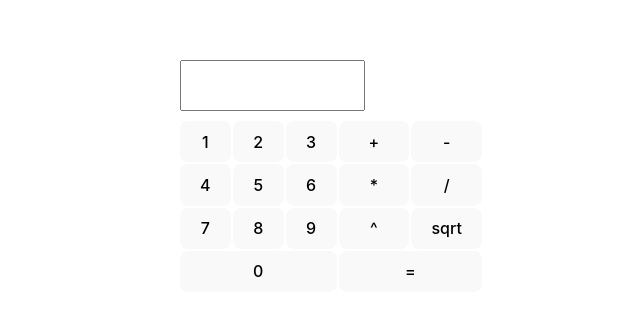
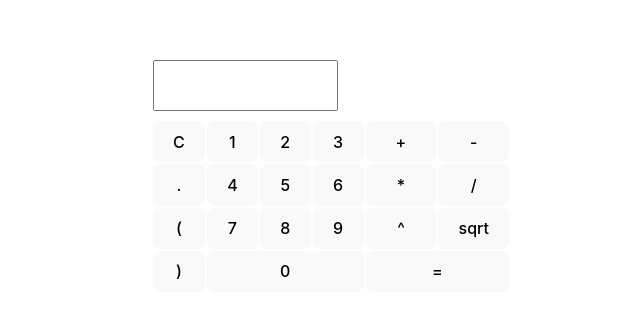
Before and after one commit to Alcadur/react-calc, a React (Vite) app: page / in a window 1280 px wide. Shown: the part 223-540 px from the top of the page, without its empty margins (308-948 px from the left). Built offline with nearby package versions, Linux system fonts and the light colour scheme.

Commit message:
add extra board

```diff
--- a/src/components/Calc.tsx
+++ b/src/components/Calc.tsx
@@ -3,6 +3,7 @@ import { CalcInput } from './CalcInput';
 import { createContext, Dispatch, SetStateAction, useState } from 'react';
 import style from './Calc.module.css';
 import { OperatorsBoard } from './OperatorsBoard';
+import { ExtraBoard } from './ExtraBoard';
 
 interface ContextType {
     lastPressedButton: string
@@ -29,6 +30,7 @@ export function Calc() {
             <CalcInput className={style.input} />
 
             <div className={style.boards}>
+                <ExtraBoard />
                 <NumericBoard />
                 <OperatorsBoard />
             </div>
--- /dev/null
+++ b/src/components/ExtraBoard.module.css
@@ -0,0 +1,5 @@
+.extraBoardWrapper {
+    display: grid;
+    grid-template-columns: repeat(1, 1fr);
+    grid-template-rows: repeat(4, 1fr);
+}
--- /dev/null
+++ b/src/components/ExtraBoard.tsx
@@ -0,0 +1,25 @@
+import { CalcButton } from './CalcButton';
+import style from './ExtraBoard.module.css';
+import { useDispatch } from 'react-redux';
+import { clearCurrentExpression } from '../redux/expressionSlice';
+
+export function ExtraBoard() {
+    const options = ['C', '.', '(', ')'];
+    const dispatch = useDispatch();
+
+    function clearInput(): void {
+        dispatch(clearCurrentExpression());
+    }
+
+    return (
+        <div className={style.extraBoardWrapper}>
+            {options.map(option =>
+                <CalcButton
+                    onClick={option === 'C' ? clearInput : undefined}
+                    key={option}
+                >
+                    {option}
+                </CalcButton>)}
+        </div>
+    );
+}
```
Also changed, not shown: 1 other file (tests, documents, lock files or other folders).
